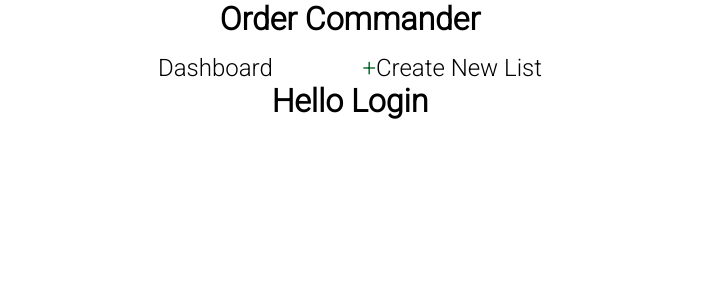
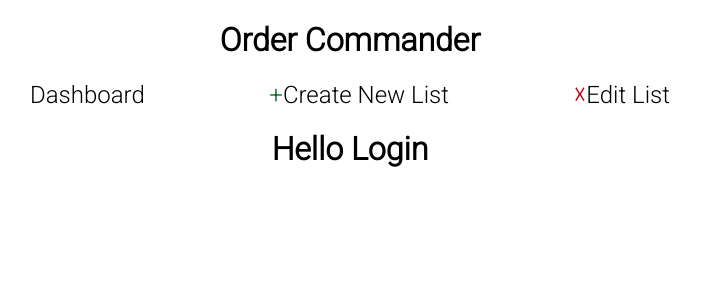
Before and after one commit to foxtrottwist/order-commander, a React (Create React App) app in the folder client/: page / in a window 1280 px wide. Shown: the top 300 px of the page, without its empty margins (290-991 px from the left). Built offline with nearby package versions, Linux system fonts and the light colour scheme.

Commit message:
Revert "Styling refinements"
This reverts commit 1c8447d5a939461fef649cb5f9f6d366016f9732.

```diff
--- a/client/src/components/Dashboard/ListView/ListIndex.js
+++ b/client/src/components/Dashboard/ListView/ListIndex.js
@@ -1,25 +1,14 @@
 import React from 'react';
+import { InnerListBox } from './utils/sharedStyles';
 import styled from 'styled-components';
-import { InnerListBox } from './utils/sharedStyles';
 
 const ListHeader = styled.div`
-  display: inline-block;
-  width: 13rem;
   background-color: ${({ list, selectedList }) =>
     list === selectedList ? 'rgba(0, 0, 0, 0.1)' : 'none'};
-  border-radius: 2%;
-  box-sizing: border-box;
-  margin-bottom: 1.5rem;
+  border-radius: 1%;
   :hover {
     cursor: pointer;
-
-    transform: scale(1.02);
-  }
-  h4 {
-    margin-bottom: 0.65rem;
-  }
-  p + p {
-    margin-bottom: 0;
+    background-color: rgba(0, 0, 0, 0.1);
   }
 `;
 
@@ -33,7 +22,6 @@ const ListIndex = ({ lists, onSelectList, selectedList }) => (
         selectedList={selectedList}
       >
         <h4>{title}</h4>
-        <p>Created on: {new Date(dateCreated).toLocaleDateString()}</p>
         <p>Contains {list.length} items</p>
       </ListHeader>
     ))}
--- a/client/src/components/NavBar.js
+++ b/client/src/components/NavBar.js
@@ -6,7 +6,7 @@ const Nav = styled.div`
   display: flex;
   justify-content: space-between;
   margin: 0 auto;
-  max-width: 30%;
+  max-width: 50%;
   a {
     text-decoration: none;
     color: #000;
@@ -21,6 +21,9 @@ const NavBar = () => {
       <Link to="/inventory-lists/add">
         <span style={{ color: '#016025' }}>&#x2b;</span>Create New List
       </Link>
+      <Link to="/inventory-lists/add">
+        <span style={{ color: '#b60009' }}>&#x2613;</span>Edit List
+      </Link>
     </Nav>
   );
 };
--- a/client/src/index.css
+++ b/client/src/index.css
@@ -1,22 +1,7 @@
-@import url('https://fonts.googleapis.com/css?family=Lato|Roboto:300');
+@import url("https://fonts.googleapis.com/css?family=Lato|Roboto:300");
 
 body {
   margin: 0;
   padding: 0;
-  font-family: 'Roboto', 'Lato', sans-serif;
+  font-family: "Roboto", "Lato", sans-serif;
 }
-
-h1,
-h2,
-h3,
-h4,
-h5,
-h6 {
-  margin-top: 0 !important;
-  margin-bottom: 1rem;
-}
-
-p {
-  margin-top: 0 !important;
-  margin-bottom: 0.5rem;
-}
```
